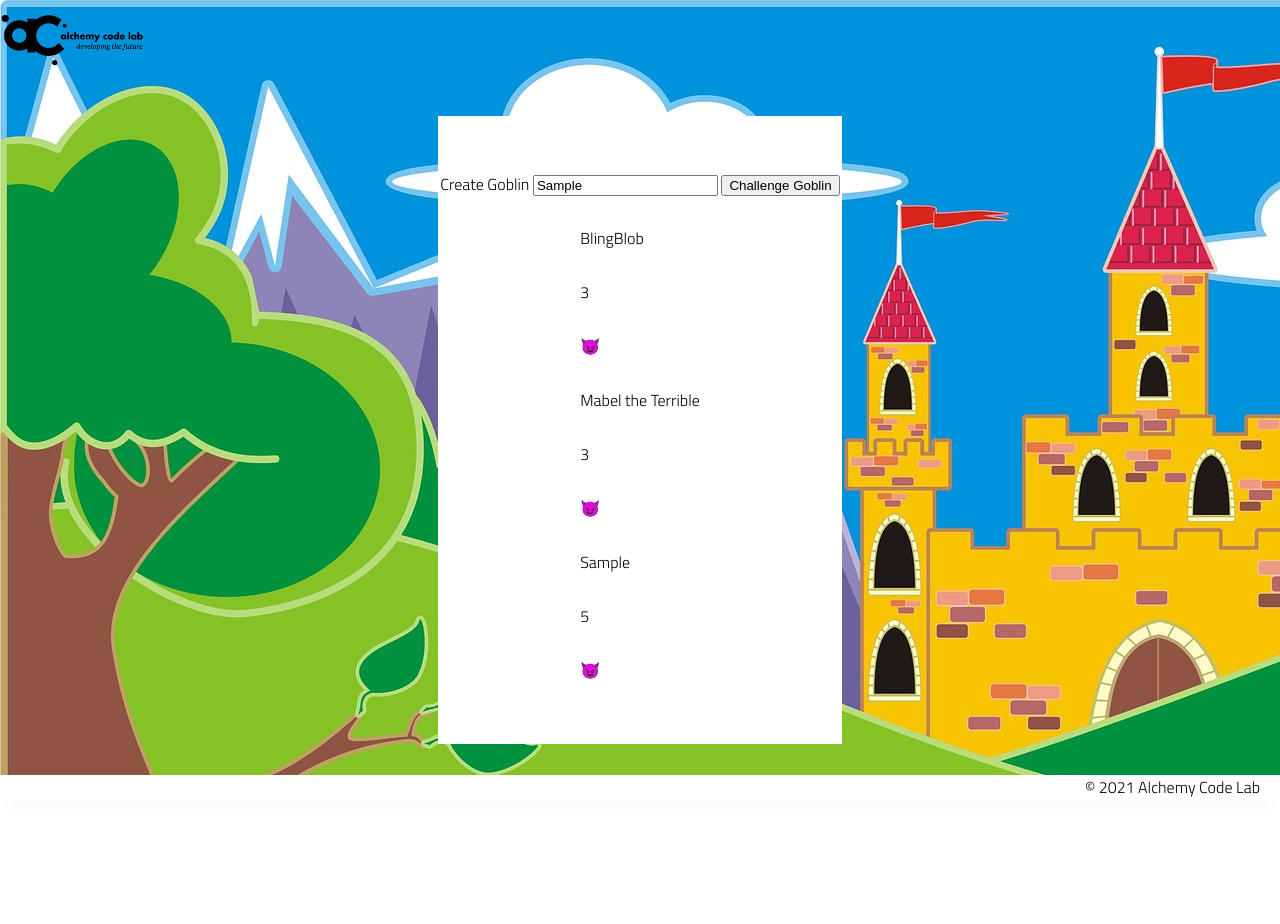
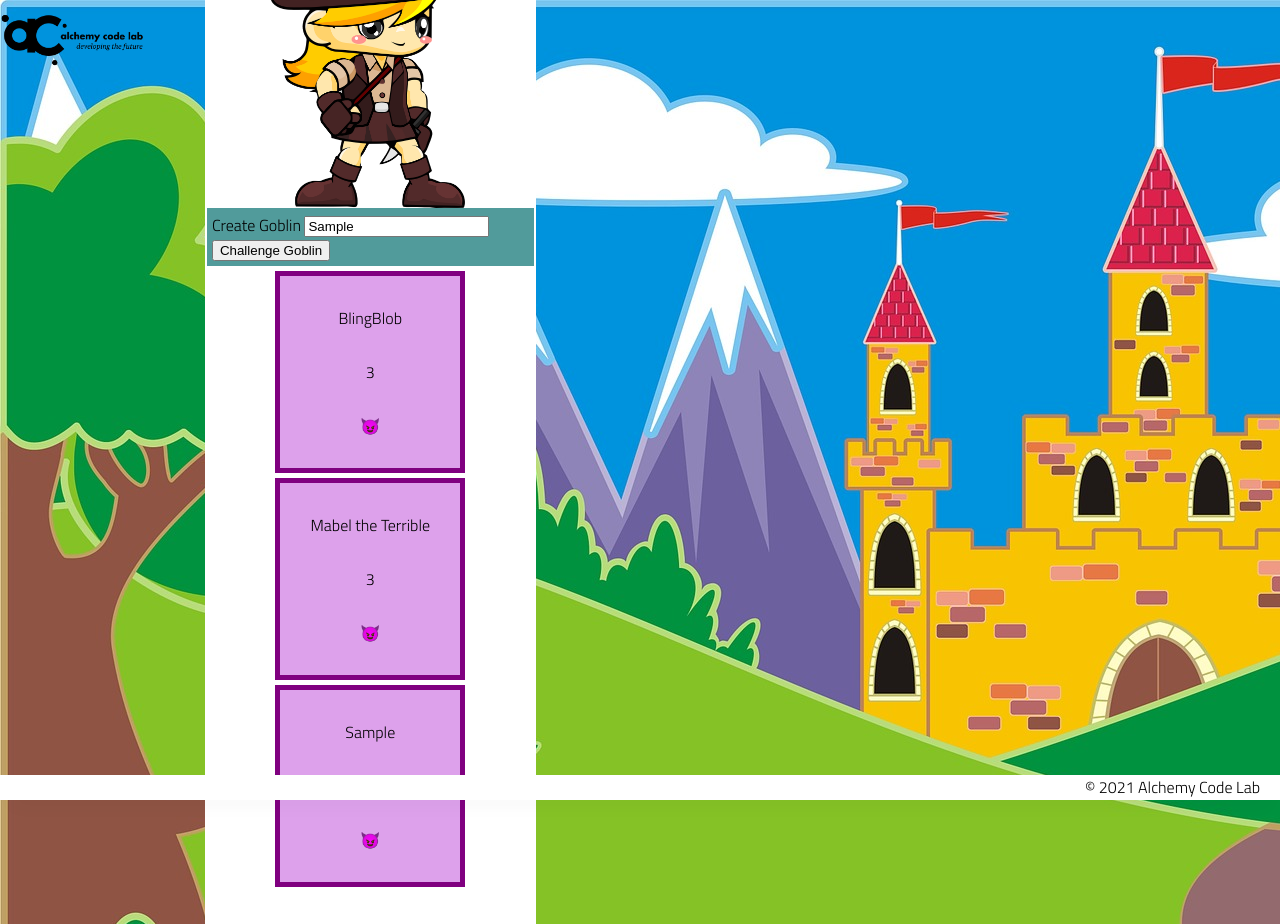
Before and after one commit to ClareMcDonald/goblin-fighter, a plain HTML site: page index.html in a window 1280 px wide. Both pictures are taken after typing "Sample" into the empty fields and a click on the button "Challenge Goblin". Before the commit the page ends 800 px from the top, so only its background shows below. Drawn offline with Linux system fonts and the light colour scheme.

Commit message:
work on styling

```diff
--- a/index.html
+++ b/index.html
@@ -23,7 +23,7 @@
         <div id= "defeated-goblins"></div>
 
         <div id = "fighter">
-            <img src = "">
+            <img src = "./assets/adventurer.png">
             <div id = "fighter-hp"></div>
             <div id = "game-over"></div>
         </div>
--- a/styles/style.css
+++ b/styles/style.css
@@ -85,4 +85,32 @@ footer {
 
 body {
     background-image: url("../assets/castle-cartoon.png");
+    display: flex;
 }
+
+#fighter {
+    image: 50px;
+    display: flex;
+    flex-direction: column;
+    align-items: center;
+    justify-content: space-between;
+}
+
+#fighter img {
+    width: 200px;
+}
+form {
+    background-color: rgb(81, 155, 155);
+    padding: 5px;
+    justify-items: right;
+    align-items: right;
+}
+
+.goblin {
+    border: 5px solid purple;
+    margin: 5px;
+    cursor: pointer;
+    background-color: #dda1eb;
+    justify-items: center;
+    align-items: center;
+}
```
Also changed, not shown: app.js (line endings or trailing spaces), assets/adventurer.png (added).
